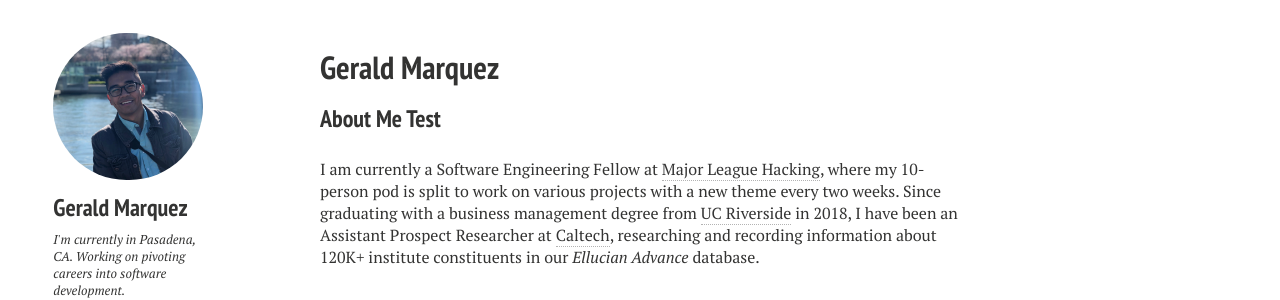
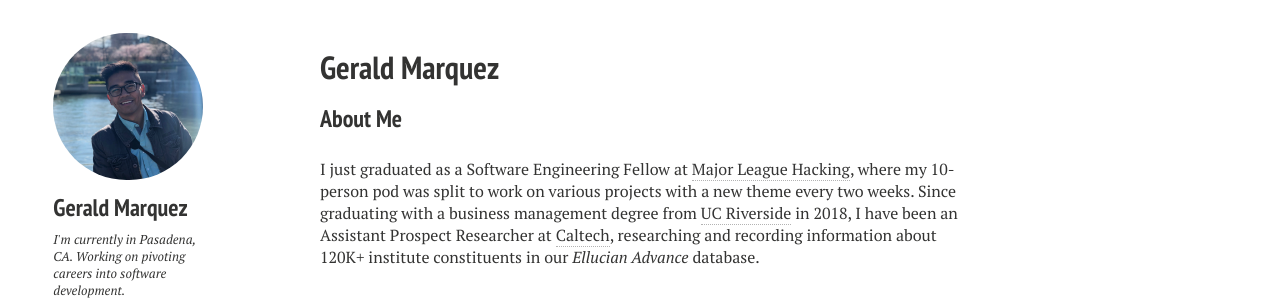
Before and after one commit to gprmarquez/temp.gprmarquez.github.io, a Jekyll site: the page built from index.md, in a window 1280 px wide. Shown: the part 312-612 px from the top of the page. Built offline with Jekyll 4.4.1, drawn with Linux system fonts in a browser that asks for light colours; nearby versions of some CDN libraries; comment, search, counter and statistics services are not loaded.

Commit message:
fixing tenses

```diff
--- a/index.md
+++ b/index.md
@@ -7,8 +7,8 @@ image:
   feature: san_diego.jpg
 ---
 
-<h3>About Me Test</h3>
-I am currently a Software Engineering Fellow at <a href="https://fellowship.mlh.io/" target="_blank">Major League Hacking</a>, where my 10-person pod is split to work on various projects with a new theme every two weeks. Since graduating with a business management degree from <a href="https://business.ucr.edu/" target="_blank">UC Riverside</a> in 2018, I have been an Assistant Prospect Researcher at <a href="https://breakthrough.caltech.edu/" target="_blank">Caltech</a>, researching and recording information about 120K+ institute constituents in our _Ellucian Advance_ database.
+<h3>About Me</h3>
+I just graduated as a Software Engineering Fellow at <a href="https://fellowship.mlh.io/" target="_blank">Major League Hacking</a>, where my 10-person pod was split to work on various projects with a new theme every two weeks. Since graduating with a business management degree from <a href="https://business.ucr.edu/" target="_blank">UC Riverside</a> in 2018, I have been an Assistant Prospect Researcher at <a href="https://breakthrough.caltech.edu/" target="_blank">Caltech</a>, researching and recording information about 120K+ institute constituents in our _Ellucian Advance_ database.
 
 <br />
 <h3>Getting Started with Code</h3>
```
